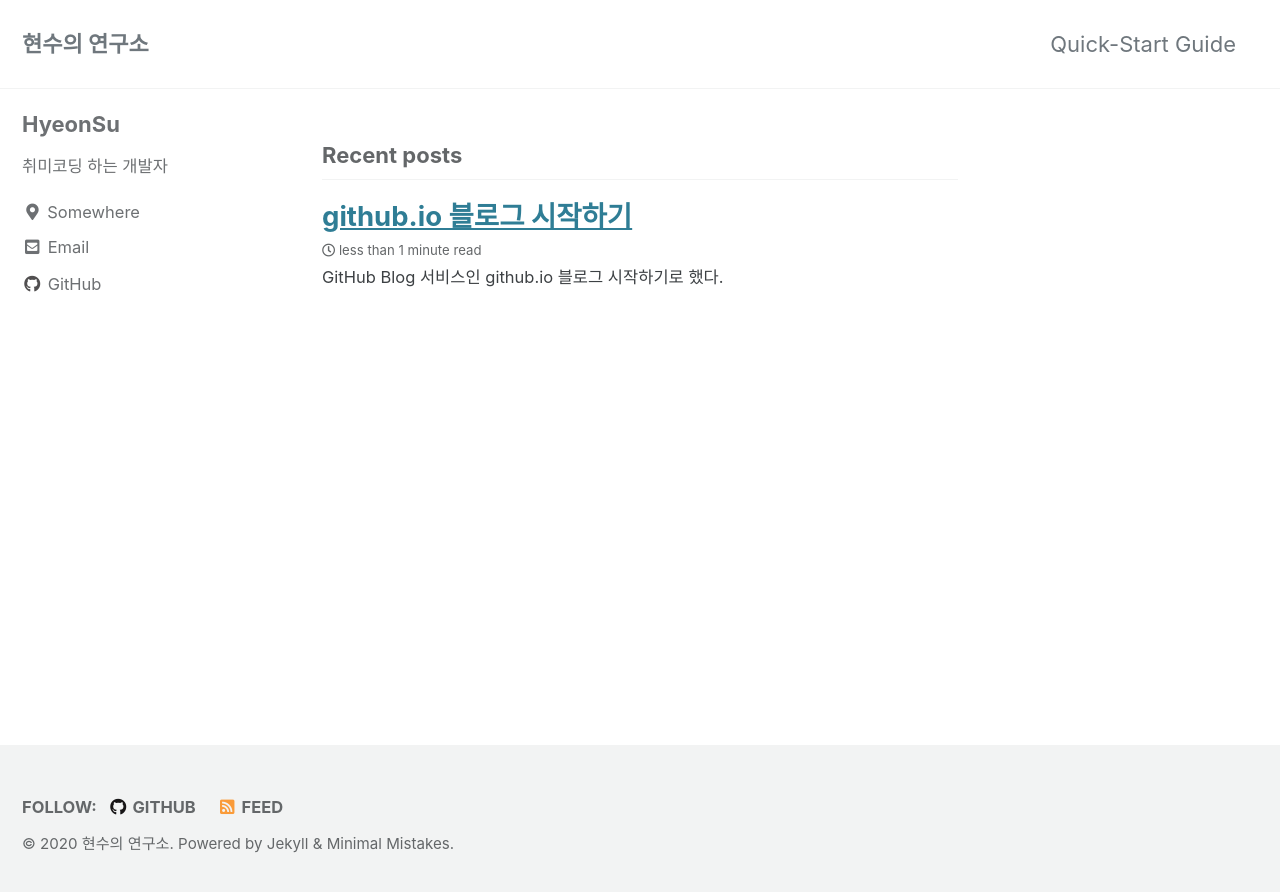
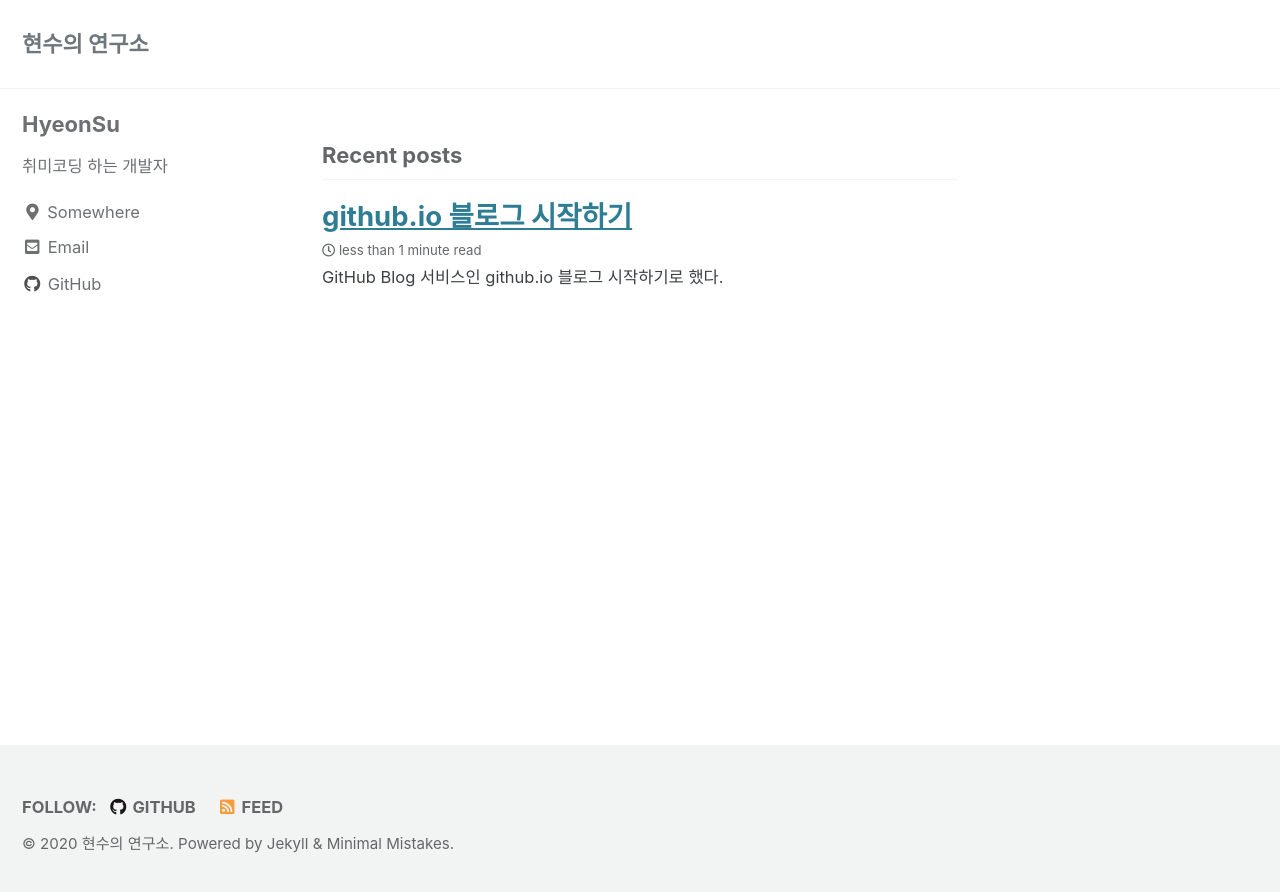
Before and after one commit to hscom96/hscom96.github.io, a Jekyll site: the page built from index.html, in a window 1280 px wide. Shown: the top 892 px of the page. Built offline with Jekyll 4.4.1, drawn with Linux system fonts in a browser that asks for light colours; cached includes are drawn as plain includes; the list of posts is cut into pages by our own code.

Commit message:
Add comment feat

```diff
--- a/_config.yml
+++ b/_config.yml
@@ -30,9 +30,9 @@ masthead_title           : # overrides the website title displayed in the masthe
 # breadcrumbs            : false # true, false (default)
 words_per_minute         : 200
 comments:
-  provider               : # false (default), "disqus", "discourse", "facebook", "staticman", "staticman_v2", "utterances", "custom"
+  provider               : "disqus" # false (default), "disqus", "discourse", "facebook", "staticman", "staticman_v2", "utterances", "custom"
   disqus:
-    shortname            : # https://help.disqus.com/customer/portal/articles/466208-what-s-a-shortname-
+    shortname            : "hscom96-github-io" # https://help.disqus.com/customer/portal/articles/466208-what-s-a-shortname-
   discourse:
     server               : # https://meta.discourse.org/t/embedding-discourse-comments-via-javascript/31963 , e.g.: meta.discourse.org
   facebook:
--- a/_data/navigation.yml
+++ b/_data/navigation.yml
@@ -1,7 +1,4 @@
 # main links
-main:
-  - title: "Quick-Start Guide"
-    url: https://mmistakes.github.io/minimal-mistakes/docs/quick-start-guide/
   # - title: "About"
   #   url: https://mmistakes.github.io/minimal-mistakes/about/
   # - title: "Sample Posts"
```
